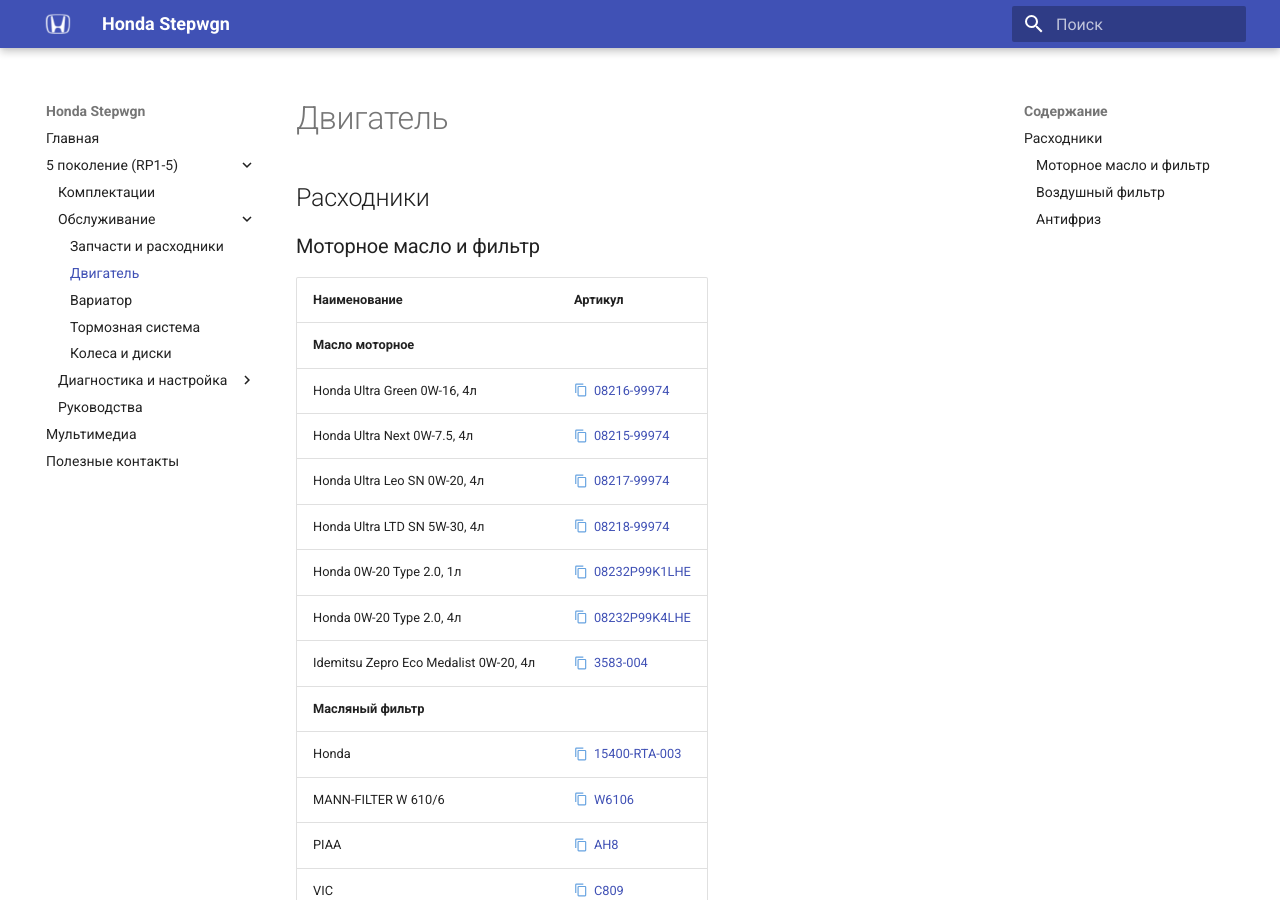
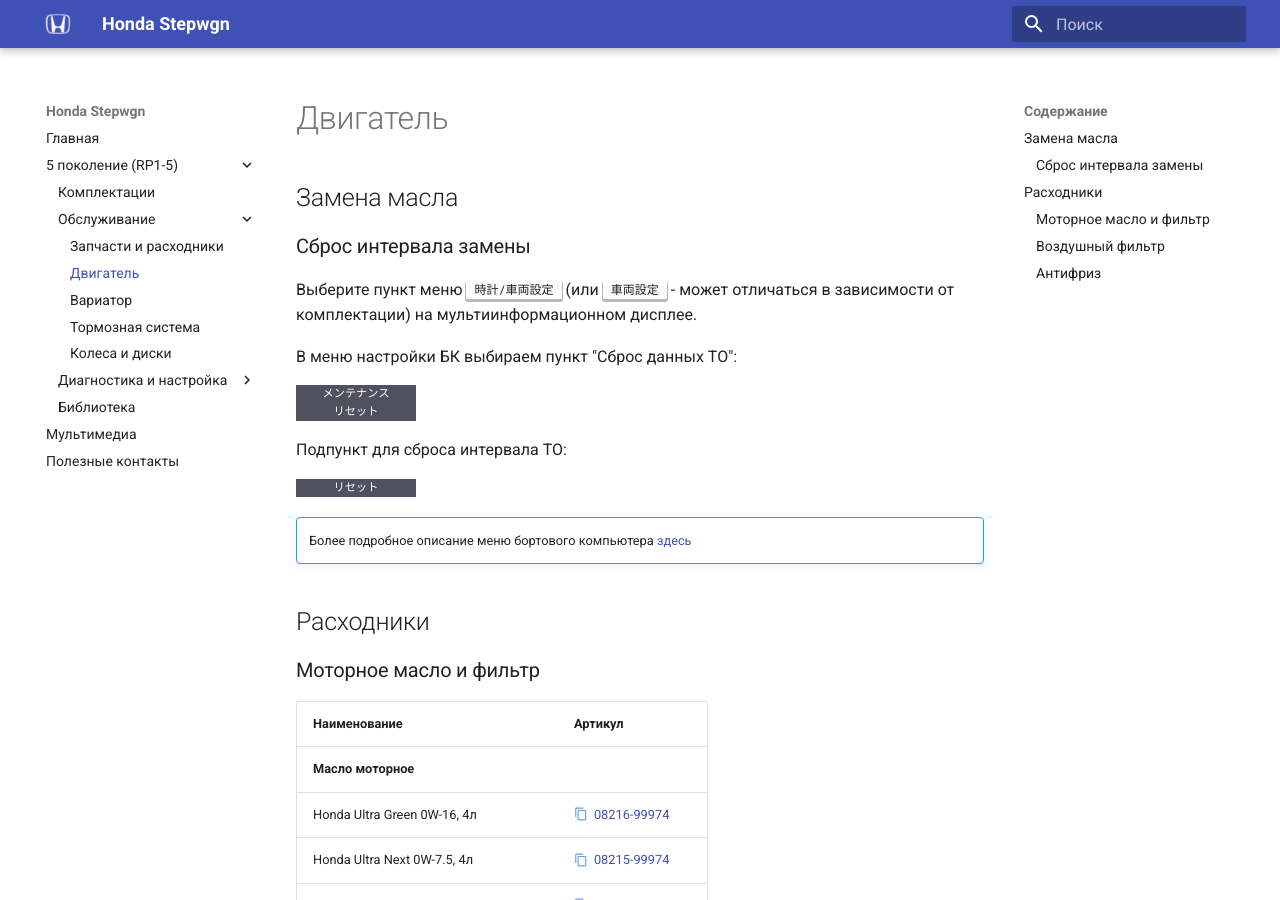
Before and after one commit to stepwgn/stepwgn.github.io, an MkDocs documentation site: the page built from docs/5g/service/engine.md, in a window 1280 px wide and 900 px high. Built offline with MkDocs 1.6.1 and Material for MkDocs 9.7.7, drawn with Linux system fonts in a browser that asks for light colours.

```diff
--- a/docs/5g/service/engine.md
+++ b/docs/5g/service/engine.md
@@ -1,3 +1,20 @@
+## Замена масла
+
+### Сброс интервала замены
+
+Выберите пункт меню ++"時計/車両設定"++ (или ++"車両設定"++ - может отличаться в зависимости от комплектации) на
+мультиинформационном дисплее.
+
+В меню настройки БК выбираем пункт "Сброс данных ТО":
+<div class="bc-menu" style="margin: 0;">メンテナンス<br>リセット</div>
+
+Подпункт для сброса интервала ТО:
+<div class="bc-menu" style="margin: 0;">リセット</div>
+
+!!! info ""
+
+    Более подробное описание меню бортового компьютера [здесь](/5g/setup/board-computer)
+
 ## Расходники
 
 {% include-markdown "./parts.md" start="<!--engine-oil-start-->" end="<!--engine-oil-end-->" %}
--- a/mkdocs.yml
+++ b/mkdocs.yml
@@ -15,7 +15,7 @@ nav:
       - Диагностика и настройка:
           - Бортовой компьютер: 5g/setup/board-computer.md
           - Климат-контроль: 5g/setup/climate-control.md
-      - Руководства: 5g/downloads.md
+      - Библиотека: 5g/library.md
   - Мультимедиа: multimedia.md
   - Полезные контакты: contacts.md
 
```
Also changed, not shown: docs/5g/downloads.md (deleted, +0 -3 lines), docs/5g/library.md (added, +43 -0 lines), docs/5g/service/wheels.md (+2 -0 lines), docs/5g/setup/board-computer.md (+32 -32 lines), docs/assets/service/wheels.png (added).
